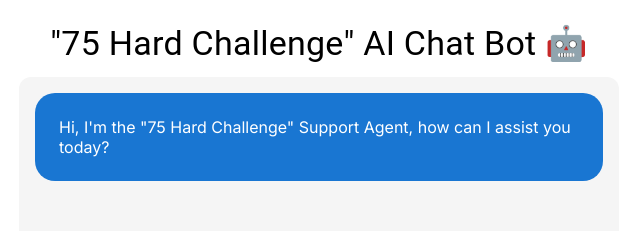
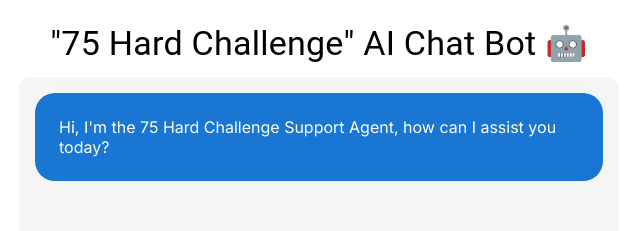
Before and after one commit to saatviknagpal/ai-chatsupport, a Next.js app: page / in a window 1280 px wide. Shown: the top 231 px of the page, without its empty margins (321-961 px from the left). Built offline with nearby package versions, Linux system fonts and the light colour scheme.

Commit message:
Vercel doesn't like quotes here

```diff
--- a/app/page.js
+++ b/app/page.js
@@ -6,7 +6,7 @@ export default function Home() {
   const [messages, setMessages] = useState([
     {
       role: "assistant",
-      content: `Hi, I'm the "75 Hard Challenge" Support Agent, how can I assist you today?`,
+      content: `Hi, I'm the 75 Hard Challenge Support Agent, how can I assist you today?`,
     },
   ]);
 
```
